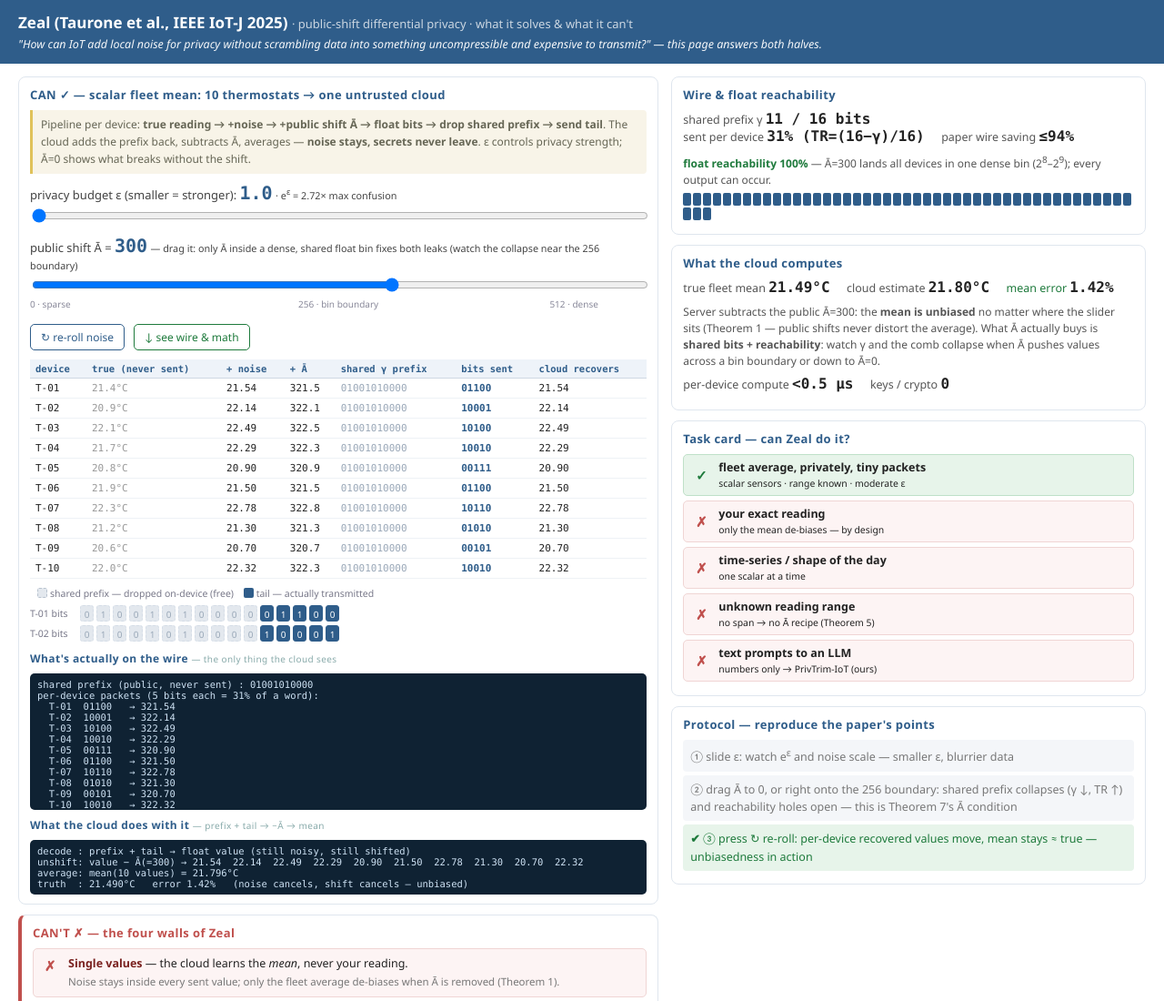
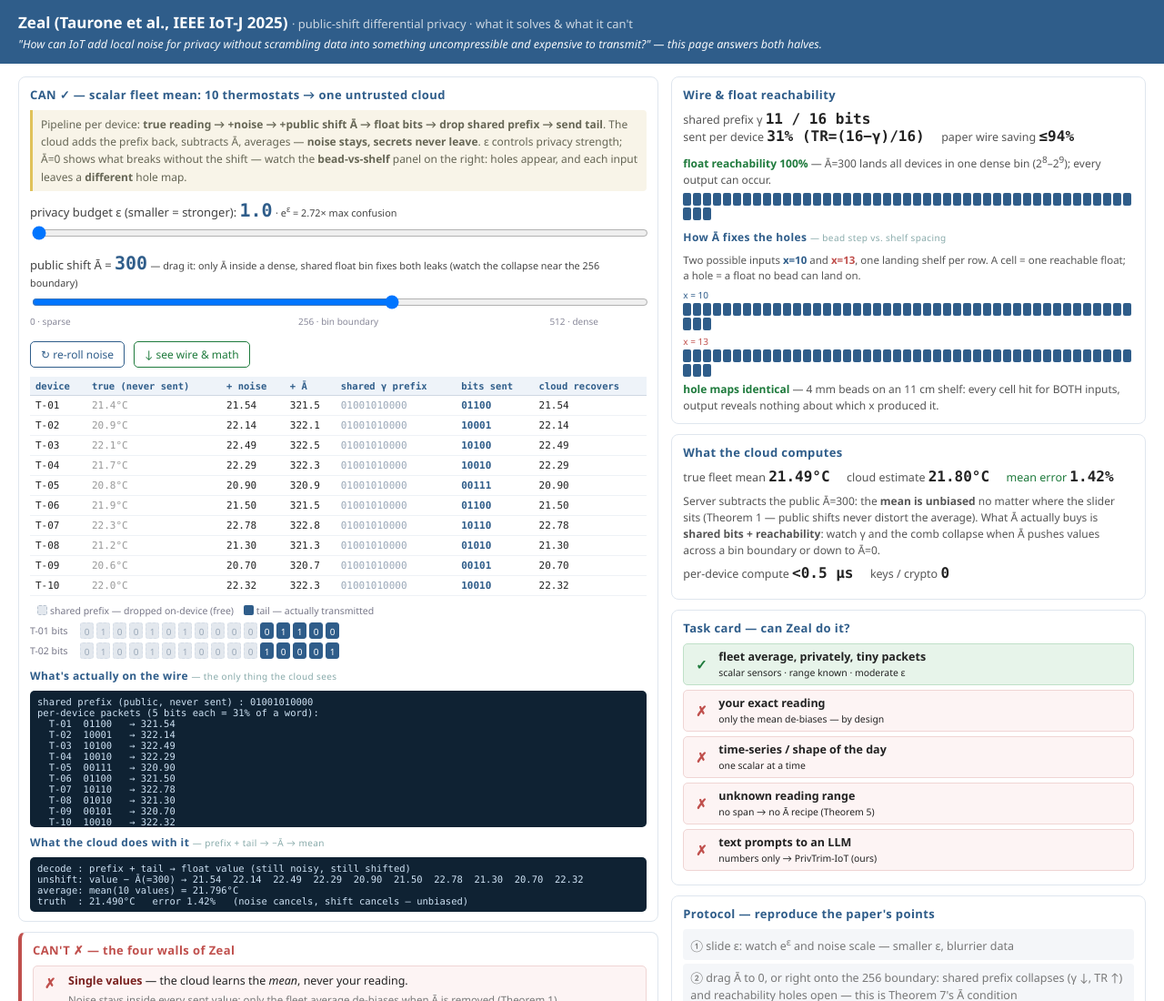
Before and after one commit to firesaku/PrivTrim-IoT, a plain HTML site: page zeal/zeal_demo_en.html in a window 1280 px wide. Shown: the top 1100 px of the page at 91% size. Drawn offline with Linux system fonts and the light colour scheme.

Commit message:
zeal demo: visualise how A-bar fixes reachability (bead-step vs shelf-spacing, input-dependent holes)

```diff
--- a/zeal/zeal_demo_en.html
+++ b/zeal/zeal_demo_en.html
@@ -96,7 +96,8 @@
         Pipeline per device: <b>true reading → +noise → +public shift Ā → float bits →
         drop shared prefix → send tail</b>. The cloud adds the prefix back, subtracts Ā,
         averages — <b>noise stays, secrets never leave</b>. ε controls privacy strength;
-        Ā=0 shows what breaks without the shift.
+        Ā=0 shows what breaks without the shift — watch the <b>bead-vs-shelf</b> panel on
+        the right: holes appear, and each input leaves a <b>different</b> hole map.
       </div>
       <div class="row">
         <label>privacy budget ε (smaller = stronger): <b class="bigno" id="epsv">1.0</b>
@@ -171,6 +172,16 @@
       </div>
       <div class="reach" id="reachtxt"></div>
       <div class="comb" id="comb"></div>
+
+      <h3 style="font-size:12px;margin-top:10px">How Ā fixes the holes <small>— bead step vs. shelf spacing</small></h3>
+      <div class="reach" style="font-size:11.5px">
+        Two possible inputs <b style="color:var(--navy)">x=10</b> and <b style="color:#c0504d">x=13</b>,
+        one landing shelf per row. A cell = one reachable float; a hole = a float no bead
+        can land on.
+      </div>
+      <div class="comb" id="combA" style="margin-top:5px"></div>
+      <div class="comb" id="combB"></div>
+      <div class="reach" id="leakmsg" style="margin-top:5px"></div>
     </div>
 
     <div class="panel">
@@ -215,8 +226,10 @@
   added on-device, subtracted by the server (Theorem 1 unbiased mean); shared prefix =
   identical top float bits, dropped before transmission — wire ratio (64−γ)/64 (Theorem 6);
   reachability = fraction of float values that can occur — 7–30% without Ā, 100% with it
-  (Theorem 7); γ here uses a 16-bit toy word for readability. CAN'T column paraphrases
-  §Limits of Taurone et al. 2025.
+  (Theorem 7); the two combs below are a toy version of the paper's Fig. 7 logic: the bead
+  step Δ vs shelf spacing ULP decides whether floats get skipped — and skipped differently
+  per input — which is exactly the leak Ā closes; γ here uses a 16-bit toy word for
+  readability. CAN'T column paraphrases §Limits of Taurone et al. 2025.
 </footer>
 
 <script>
@@ -328,6 +341,27 @@
   document.getElementById("comb").innerHTML=
     Array.from({length:N},(_,i)=>`<div class="cell ${holes.has(i)?'hole':''}"></div>`).join("");
 
+  /* --- why Ā fixes it: bead step Δ vs shelf spacing ULP.
+     Dense Ā bin → ULP >> Δ → every shelf cell is hit (all blue/red).
+     Ā=0 / straddled bins → Δ > ULP → cells get skipped, and the skipped
+     pattern differs per input → the output itself leaks which input it was. */
+  const step = reach===100 ? 0.2 : 2.6;                 // Δ in cell units
+  const hitA = i => (((i-0.3)%step+step)%step) < 1.0;   // input x=10, phase 0.3
+  const hitB = i => (((i-1.1)%step+step)%step) < 1.0;   // input x=13, phase 1.1
+  document.getElementById("combA").innerHTML=
+    `<div style="font-size:10px;color:var(--navy);width:100%">x = 10</div>`+
+    Array.from({length:N},(_,i)=>`<div class="cell ${hitA(i)?'':'hole'}"></div>`).join("");
+  document.getElementById("combB").innerHTML=
+    `<div style="font-size:10px;color:#c0504d;width:100%">x = 13</div>`+
+    Array.from({length:N},(_,i)=>`<div class="cell ${hitB(i)?'':'hole'}"></div>`).join("");
+  const same = Array.from({length:N},(_,i)=>hitA(i)===hitB(i)).every(Boolean);
+  document.getElementById("leakmsg").innerHTML = same
+    ? `<b class="good">hole maps identical</b> — 4&nbsp;mm beads on an 11&nbsp;cm shelf: every
+       cell hit for BOTH inputs, output reveals nothing about which x produced it.`
+    : `<b class="bad">hole maps differ</b> — 4&nbsp;mm beads on a 2&nbsp;mm shelf: cells 4&nbsp;mm
+       apart get skipped, and WHICH cells are empty depends on the input. Seeing a value
+       in a cell only x=10 can reach rules out x=13 → the output leaks the input.`;
+
   /* cloud mean */
   document.getElementById("st_true").textContent=trueMean.toFixed(2)+"°C";
   document.getElementById("st_est").textContent=estMean.toFixed(2)+"°C";
```
